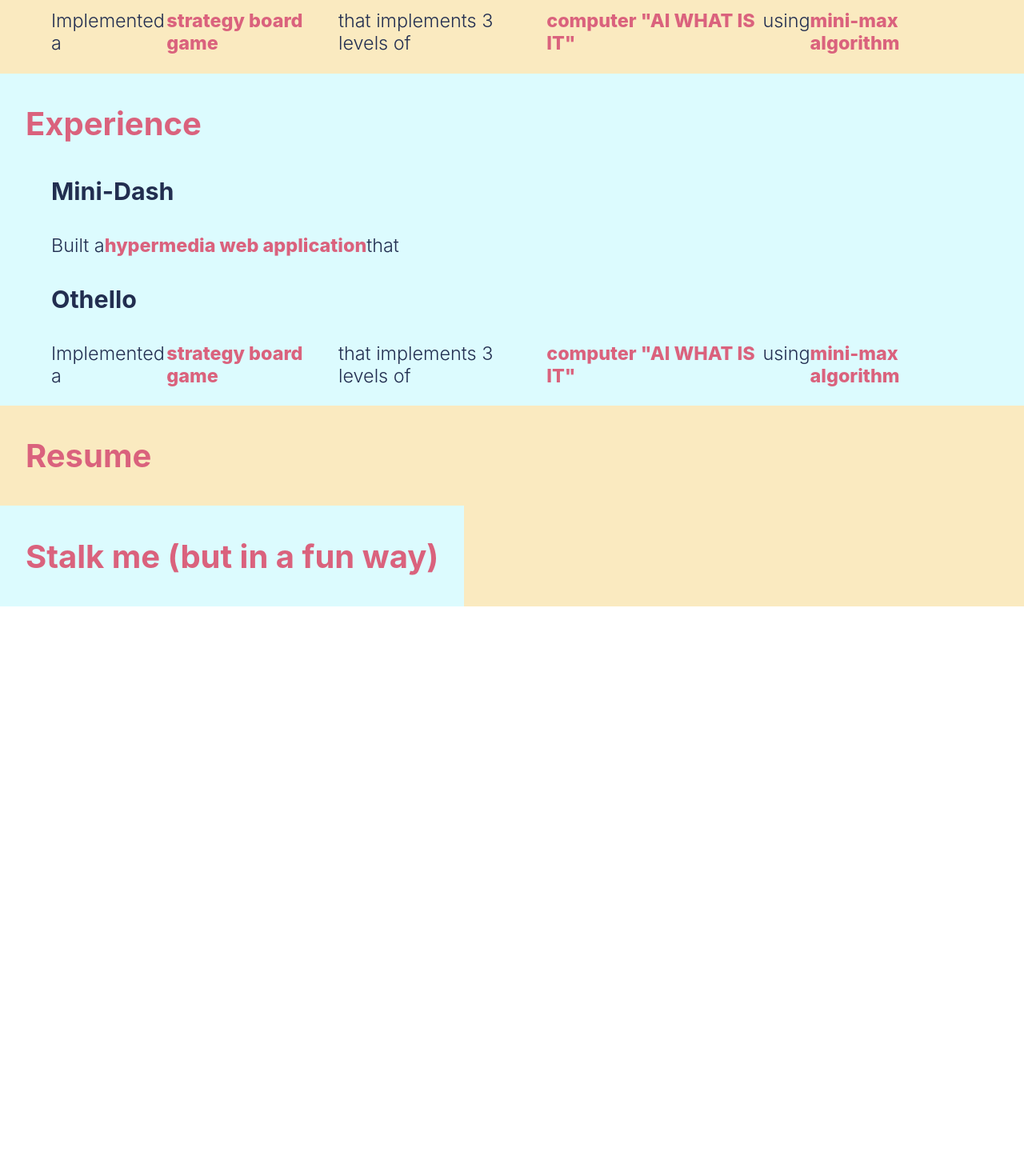
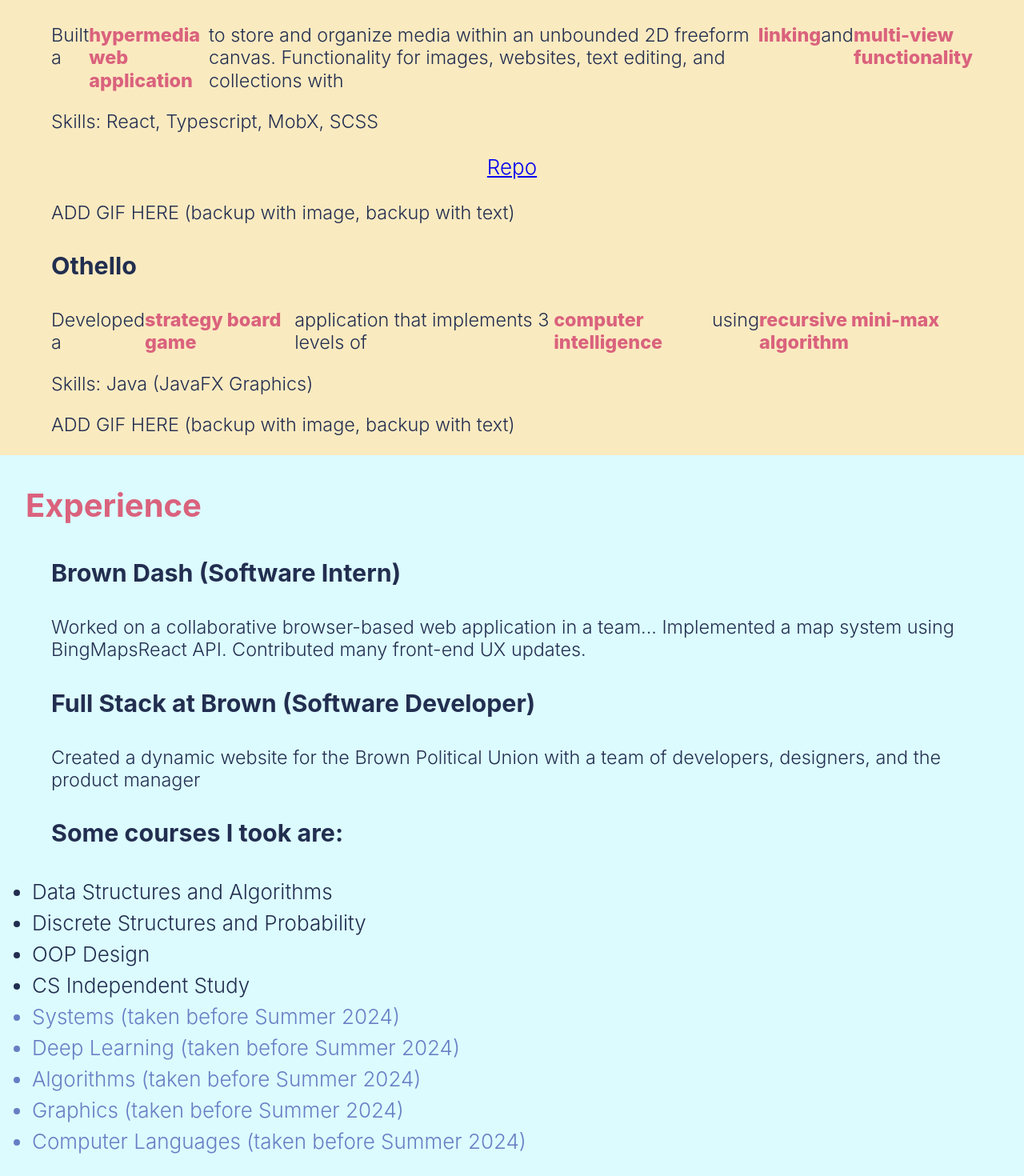
Before and after one commit to erc-ma/Portfolio, a React (Create React App) app: page / in a window 1280 px wide. Shown: the part 1020-2490 px from the top of the page at 80% size. Before the commit the page ends 1778 px from the top, so only its background shows below. Built offline with nearby package versions, Linux system fonts and the light colour scheme.

Commit message:
Most info on, just needs styling and some buttons etc

```diff
--- a/src/App.css
+++ b/src/App.css
@@ -10,6 +10,33 @@
   --second-accent-color: #222E50;
   --third-accent-color: #667fc4;
 }
+
+/**
+  * Logo styles and logo rotation
+*/
+.App-logo {
+  height: 15vmin;
+  pointer-events: none;
+}
+@media (prefers-reduced-motion: no-preference) {
+  .App-logo {
+    animation: App-logo-spin infinite 1s linear;
+
+    /* Comment this out if you want continuous spin */
+    animation-play-state: paused;
+    animation-delay: calc(var(--scroll) * -1s);
+
+  }
+}
+@keyframes App-logo-spin {
+  from {
+    transform: rotate(0deg);
+  }
+  to {
+    transform: rotate(360deg);
+  }
+}
+
 
 /**
  *  Primary App styling
@@ -114,8 +141,24 @@
   margin-top:2vh;
   margin-left: 3vw;
 }
-.qualification-list{
+.qualifications{
 
+}
+.exp-element{
+
+}
+.course-list{
+  display: flex;
+  align-items: flex-start;
+}
+.stalk-element{
+
+}
+.current-course{
+  color: var(--second-accent-color)
+}
+.future-course{
+  color: var(--third-accent-color)
 }
 
 
@@ -157,6 +200,10 @@
   color: var(--accent-color);
   font-weight: 800;
 }
+ul{
+  display:flex;
+  flex-direction: column;
+}
 
 
 /* Link Styling - https://codepen.io/team/css-tricks/pen/xxPORam */
@@ -197,31 +244,6 @@
 }
 
 
-/**
-  * Logo styles and logo rotation
-*/
-.App-logo {
-  height: 15vmin;
-  pointer-events: none;
-}
-@media (prefers-reduced-motion: no-preference) {
-  .App-logo {
-    animation: App-logo-spin infinite 1s linear;
-
-    /* Comment this out if you want continuous spin */
-    animation-play-state: paused;
-    animation-delay: calc(var(--scroll) * -1s);
-
-  }
-}
-@keyframes App-logo-spin {
-  from {
-    transform: rotate(0deg);
-  }
-  to {
-    transform: rotate(360deg);
-  }
-}
 
 
 /**
--- a/src/App.js
+++ b/src/App.js
@@ -8,39 +8,70 @@
   return (
     <div className="App">
       <header className="App-header">
-        <nav class="nav-flex" aria-label="primary-navigation">
+        <nav className="nav-flex" aria-label="primary-navigation">
             <img src={logo} className="App-logo" alt="Eric's Logo" tabindex="-1"/>
-            <div class="flex-row">
-                <a class="link" href="#projects">projects</a>
-                <a class="link" href="#experience">experience</a>
-                <a class="link" href="#resume">resume</a>
-                <a class="link" href="#links">find me!</a>
+            <div className="flex-row">
+                <a className="link" href="#projects">projects</a>
+                <a className="link" href="#experience">experience</a>
+                <a className="link" href="#resume">resume</a>
+                <a className="link" href="#socials">find me!</a>
             </div>
         </nav>
 
         {/* <h3 className="sub-title"> hey! i'm </h3> */}
         <h1 className="main-title">eric ma</h1>
         <h3 className="sub-title"><a className="subtitle-link" target="_blank" href="https://brown.edu">brown '25</a></h3>
-        <h3 className="sub-title">software intern <a class="subtitle-link"target="_blank" href="https://brown-dash.github.io/Dash-Documentation/about/"> @BrownDash</a></h3>
+        <h3 className="sub-title">software intern <a className="subtitle-link"target="_blank" href="https://brown-dash.github.io/Dash-Documentation/about/"> @BrownDash</a></h3>
+        <h3 className="sub-title">former dev <a className="subtitle-link"target="_blank" href="https://www.linkedin.com/company/full-stack-at-brown/"> @FullStack</a></h3>
 
+        <p>githublogo/link, linkedin/logolink, email/logolink</p>
+        {/* <button>
+          <div class="py-3 px-3 border rounded-lg border-gray-300 dark:border-gray-600 hover:bg-gray-200 dark:hover:bg-gray-600">
+            <svg xmlns="http://www.w3.org/2000/svg" viewBox="0 0 496 512" class="h-5 w-5 fill-black dark:fill-white">
+              <path d="M165.9 397.4c0 2-2.3 3.6-5.2 3.6-3.3.3-5.6-1.3-5.6-3.6 0-2 2.3-3.6 5.2-3.6 3-.3 5.6 1.3 5.6 3.6zm-31.1-4.5c-.7 2 1.3 4.3 4.3 4.9 2.6 1 5.6 0 6.2-2s-1.3-4.3-4.3-5.2c-2.6-.7-5.5.3-6.2 2.3zm44.2-1.7c-2.9.7-4.9 2.6-4.6 4.9.3 2 2.9 3.3 5.9 2.6 2.9-.7 4.9-2.6 4.6-4.6-.3-1.9-3-3.2-5.9-2.9zM244.8 8C106.1 8 0 113.3 0 252c0 110.9 69.8 205.8 169.5 239.2 12.8 2.3 17.3-5.6 17.3-12.1 0-6.2-.3-40.4-.3-61.4 0 0-70 15-84.7-29.8 0 0-11.4-29.1-27.8-36.6 0 0-22.9-15.7 1.6-15.4 0 0 24.9 2 38.6 25.8 21.9 38.6 58.6 27.5 72.9 20.9 2.3-16 8.8-27.1 16-33.7-55.9-6.2-112.3-14.3-112.3-110.5 0-27.5 7.6-41.3 23.6-58.9-2.6-6.5-11.1-33.3 2.6-67.9 20.9-6.5 69 27 69 27 20-5.6 41.5-8.5 62.8-8.5s42.8 2.9 62.8 8.5c0 0 48.1-33.6 69-27 13.7 34.7 5.2 61.4 2.6 67.9 16 17.7 25.8 31.5 25.8 58.9 0 96.5-58.9 104.2-114.8 110.5 9.2 7.9 17 22.9 17 46.4 0 33.7-.3 75.4-.3 83.6 0 6.5 4.6 14.4 17.3 12.1C428.2 457.8 496 362.9 496 252 496 113.3 383.5 8 244.8 8zM97.2 352.9c-1.3 1-1 3.3.7 5.2 1.6 1.6 3.9 2.3 5.2 1 1.3-1 1-3.3-.7-5.2-1.6-1.6-3.9-2.3-5.2-1zm-10.8-8.1c-.7 1.3.3 2.9 2.3 3.9 1.6 1 3.6.7 4.3-.7.7-1.3-.3-2.9-2.3-3.9-2-.6-3.6-.3-4.3.7zm32.4 35.6c-1.6 1.3-1 4.3 1.3 6.2 2.3 2.3 5.2 2.6 6.5 1 1.3-1.3.7-4.3-1.3-6.2-2.2-2.3-5.2-2.6-6.5-1zm-11.4-14.7c-1.6 1-1.6 3.6 0 5.9 1.6 2.3 4.3 3.3 5.6 2.3 1.6-1.3 1.6-3.9 0-6.2-1.4-2.3-4-3.3-5.6-2z">
+              </path>
+            </svg>
+          </div>
+        </button> */}
+        {/* <svg xmlns="http://www.w3.org/2000/svg" viewBox="0 0 496 512" class="h-5 w-5 fill-black dark:fill-white">
+          <path d="M165.9 397.4c0 2-2.3 3.6-5.2 3.6-3.3.3-5.6-1.3-5.6-3.6 0-2 2.3-3.6 5.2-3.6 3-.3 5.6 1.3 5.6 3.6zm-31.1-4.5c-.7 2 1.3 4.3 4.3 4.9 2.6 1 5.6 0 6.2-2s-1.3-4.3-4.3-5.2c-2.6-.7-5.5.3-6.2 2.3zm44.2-1.7c-2.9.7-4.9 2.6-4.6 4.9.3 2 2.9 3.3 5.9 2.6 2.9-.7 4.9-2.6 4.6-4.6-.3-1.9-3-3.2-5.9-2.9zM244.8 8C106.1 8 0 113.3 0 252c0 110.9 69.8 205.8 169.5 239.2 12.8 2.3 17.3-5.6 17.3-12.1 0-6.2-.3-40.4-.3-61.4 0 0-70 15-84.7-29.8 0 0-11.4-29.1-27.8-36.6 0 0-22.9-15.7 1.6-15.4 0 0 24.9 2 38.6 25.8 21.9 38.6 58.6 27.5 72.9 20.9 2.3-16 8.8-27.1 16-33.7-55.9-6.2-112.3-14.3-112.3-110.5 0-27.5 7.6-41.3 23.6-58.9-2.6-6.5-11.1-33.3 2.6-67.9 20.9-6.5 69 27 69 27 20-5.6 41.5-8.5 62.8-8.5s42.8 2.9 62.8 8.5c0 0 48.1-33.6 69-27 13.7 34.7 5.2 61.4 2.6 67.9 16 17.7 25.8 31.5 25.8 58.9 0 96.5-58.9 104.2-114.8 110.5 9.2 7.9 17 22.9 17 46.4 0 33.7-.3 75.4-.3 83.6 0 6.5 4.6 14.4 17.3 12.1C428.2 457.8 496 362.9 496 252 496 113.3 383.5 8 244.8 8zM97.2 352.9c-1.3 1-1 3.3.7 5.2 1.6 1.6 3.9 2.3 5.2 1 1.3-1 1-3.3-.7-5.2-1.6-1.6-3.9-2.3-5.2-1zm-10.8-8.1c-.7 1.3.3 2.9 2.3 3.9 1.6 1 3.6.7 4.3-.7.7-1.3-.3-2.9-2.3-3.9-2-.6-3.6-.3-4.3.7zm32.4 35.6c-1.6 1.3-1 4.3 1.3 6.2 2.3 2.3 5.2 2.6 6.5 1 1.3-1.3.7-4.3-1.3-6.2-2.2-2.3-5.2-2.6-6.5-1zm-11.4-14.7c-1.6 1-1.6 3.6 0 5.9 1.6 2.3 4.3 3.3 5.6 2.3 1.6-1.3 1.6-3.9 0-6.2-1.4-2.3-4-3.3-5.6-2z">
+          </path>
+        </svg> */}
       </header>
 
       <main className="App-main">
         <section id="projects">
-          <h2 class="title">Projects</h2>
-            <div className = "qualification-list">
+          <h2 className="title">Projects</h2>
+            <div className = "qualifications">
 
-              <div className="list-element">
-                <h3>Mini-Dash</h3>
+              <div className="exp-element">
+
+                <h3 href='https://dash-starter-project-erc-ma.web.app/'>Mini-Dashboard</h3>
                 <p>
-                  Built a <strong>hypermedia web application</strong> that
+                  Built a <strong>hypermedia web application</strong> to store and organize media within an unbounded 2D freeform canvas.
+                  Functionality for images, websites, text editing, and collections with <strong> linking </strong>and<strong> multi-view functionality</strong>
                 </p>
+                <p>
+                  Skills: React, Typescript, MobX, SCSS
+                </p>
+                <a href='https://github.com/brown-dash/dash-starter-project-erc-ma'>Repo</a>
+
+                <p>
+                  ADD GIF HERE (backup with image, backup with text)
+                </p>
+
               </div>
 
-              <div className="list-element">
+              <div className="exp-element">
                 <h3>Othello</h3>
                 <p>
-                  Implemented a <strong> strategy board game </strong> that implements 3 levels of <strong>computer "AI WHAT IS IT"</strong> using <strong>mini-max algorithm</strong>
+                  Developed a <strong> strategy board game </strong> application that implements 3 levels of <strong>computer intelligence</strong> using <strong>recursive mini-max algorithm</strong>
+                </p>
+                <p>
+                  Skills: Java (JavaFX Graphics)
+                </p>
+                <p>
+                ADD GIF HERE (backup with image, backup with text)
                 </p>
               </div>
 
@@ -48,30 +79,74 @@
         </section>
 
         <section id="experience">
-          <h2 class="title">Experience</h2>
-            <div className = "qualification-list">
+          <h2 className="title">Experience</h2>
+            <div className = "qualifications">
 
-            <div className="list-element">
-                <h3>Mini-Dash</h3>
+            <div className="exp-element">
+                <h3>Brown Dash (Software Intern)</h3>
                 <p>
-                  Built a <strong>hypermedia web application</strong> that
+                Worked on a collaborative browser-based web application in a team...
+                  Implemented a map system using BingMapsReact API. Contributed many front-end UX updates.
                 </p>
               </div>
 
-              <div className="list-element">
-                <h3>Othello</h3>
+              <div className="exp-element">
+                <h3>Full Stack at Brown (Software Developer)</h3>
                 <p>
-                  Implemented a <strong> strategy board game </strong> that implements 3 levels of <strong>computer "AI WHAT IS IT"</strong> using <strong>mini-max algorithm</strong>
+                Created a dynamic website for the Brown Political Union with a team of developers, designers, and the product manager
                 </p>
+
+              </div>
+
+              <div className="exp-element">
+                <h3>Some courses I took are:</h3>
+                <ul className="course-list">
+                  <li className='current-course'>Data Structures and Algorithms</li>
+                  <li className='current-course'>Discrete Structures and Probability</li>
+                  <li className='current-course'>OOP Design</li>
+                  <li className='current-course'>CS Independent Study</li>
+
+                  <li className='future-course'>Systems (taken before Summer 2024)</li>
+                  <li className='future-course'>Deep Learning (taken before Summer 2024)</li>
+                  <li className='future-course'>Algorithms (taken before Summer 2024)</li>
+                  <li className='future-course'>Graphics (taken before Summer 2024)</li>
+                  <li className='future-course'>Computer Languages (taken before Summer 2024)</li>
+
+
+                </ul>
+
               </div>
 
             </div>
         </section>
         <section id="resume">
-          <h2 class="title">Resume</h2>
+          <h2 className="title">Resume</h2>
+          <p>Click the image to view</p>
         </section>
-        <section id="links">
-          <h2 class="title">Stalk me (but in a fun way)</h2>
+
+        <section id="socials">
+          <h2 className="title">Stalk me (but in a fun way)</h2>
+          <div className = "stalk-element">
+            <h4>send me an email</h4>
+            <p>email api</p>
+            <p>(implemented with --- api)</p>
+          </div>
+          <div className = "stalk-element">
+            <h4>my social media:</h4>
+            <p>Github, LinkedIn, Instagram, Resume</p>
+          </div>
+
+          <div className = "stalk-element">
+            <h4>i also make music!</h4>
+            <p>musicPage, spotify, applemusic, youtube</p>
+          </div>
+
+          <div className = "stalk-element">
+            <h4>my photography portfolio</h4>
+            <p>ericma.com/photography -- JUST USE ADOBE TO SAVE TIME TBH</p>
+
+          </div>
+
         </section>
 
       </main>
```
